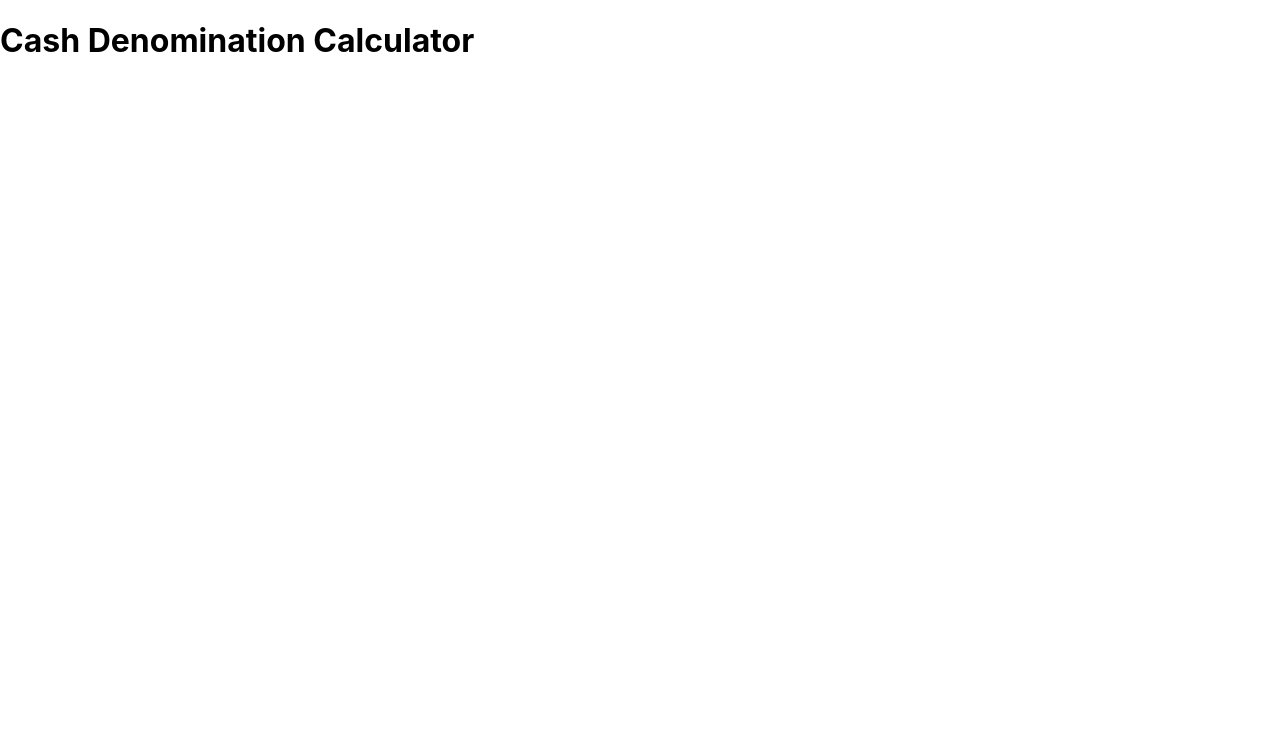
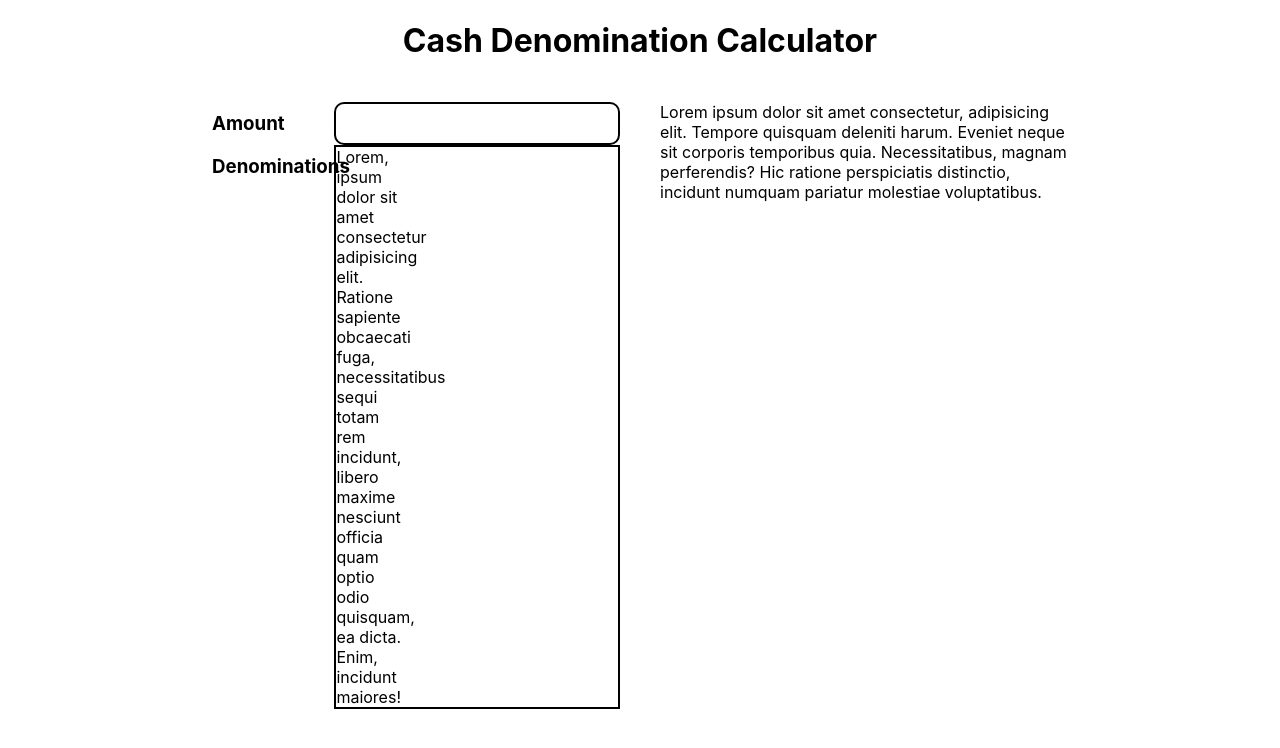
Before and after one commit to muhammadhaekal/cash-denomination-calculator, a React (Create React App) app: page / in a window 1280 px wide. Shown: the top 748 px of the page. Built offline with nearby package versions, Linux system fonts and the light colour scheme.

Commit message:
Add Calculator Component

```diff
--- a/src/App.js
+++ b/src/App.js
@@ -1,15 +1,24 @@
 import React, { Component } from "react";
-import logo from "./logo.svg";
-import "./App.css";
+import styled from "styled-components";
+import Calculator from "./components/Calculator";
 
 class App extends Component {
   render() {
     return (
-      <div>
-        <h1>Cash Denomination Calculator</h1>
-      </div>
+      <Container>
+        <AppTitle>Cash Denomination Calculator</AppTitle>
+        <Calculator />
+      </Container>
     );
   }
 }
 
 export default App;
+
+const Container = styled.div({
+  margin: "0 15%"
+});
+
+const AppTitle = styled.h1({
+  textAlign: "center"
+});
--- /dev/null
+++ b/src/components/Calculator.js
@@ -0,0 +1,60 @@
+import React, { Component } from "react";
+import styled from "styled-components";
+
+const CalcContainer = styled.div({
+  display: "grid",
+  gridTemplateColumns: "50% 50%"
+});
+
+const FormContainer = styled.div({
+  display: "grid",
+  gridTemplateColumns: "30% 70%",
+  padding: "20px"
+});
+
+const CashInput = styled.input({
+  borderRadius: "10px",
+  border: "2px solid black"
+});
+
+const DetailInput = styled.h3({
+  margin: "10px 0"
+});
+
+const ResultContainer = styled.div({
+  padding: "20px"
+});
+
+const CheckboxesContainer = styled.div({
+  border: "2px solid black",
+  display: "grid",
+  gridTemplateColumns: "25% 25%"
+});
+
+class Calculator extends Component {
+  render() {
+    return (
+      <CalcContainer>
+        <FormContainer>
+          <DetailInput>Amount</DetailInput>
+          <CashInput type="text" />
+          <DetailInput>Denominations</DetailInput>
+          <CheckboxesContainer>
+            Lorem, ipsum dolor sit amet consectetur adipisicing elit. Ratione
+            sapiente obcaecati fuga, necessitatibus sequi totam rem incidunt,
+            libero maxime nesciunt officia quam optio odio quisquam, ea dicta.
+            Enim, incidunt maiores!
+          </CheckboxesContainer>
+        </FormContainer>
+        <ResultContainer>
+          Lorem ipsum dolor sit amet consectetur, adipisicing elit. Tempore
+          quisquam deleniti harum. Eveniet neque sit corporis temporibus quia.
+          Necessitatibus, magnam perferendis? Hic ratione perspiciatis
+          distinctio, incidunt numquam pariatur molestiae voluptatibus.
+        </ResultContainer>
+      </CalcContainer>
+    );
+  }
+}
+
+export default Calculator;
```
